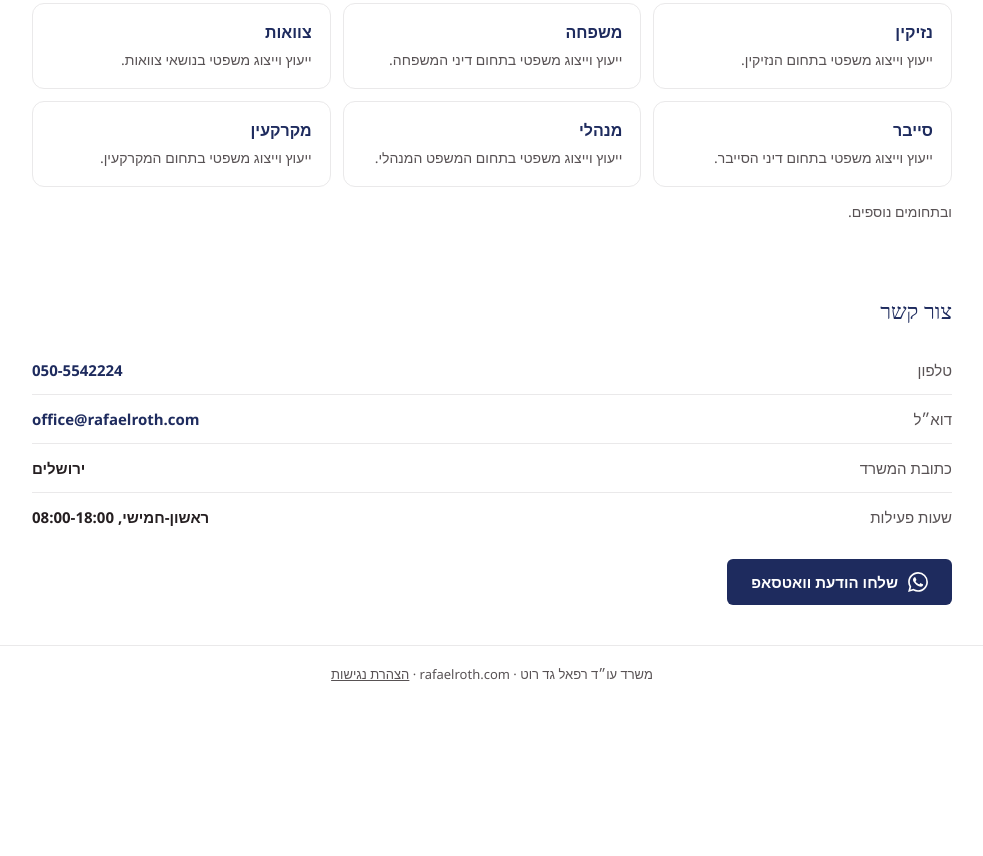
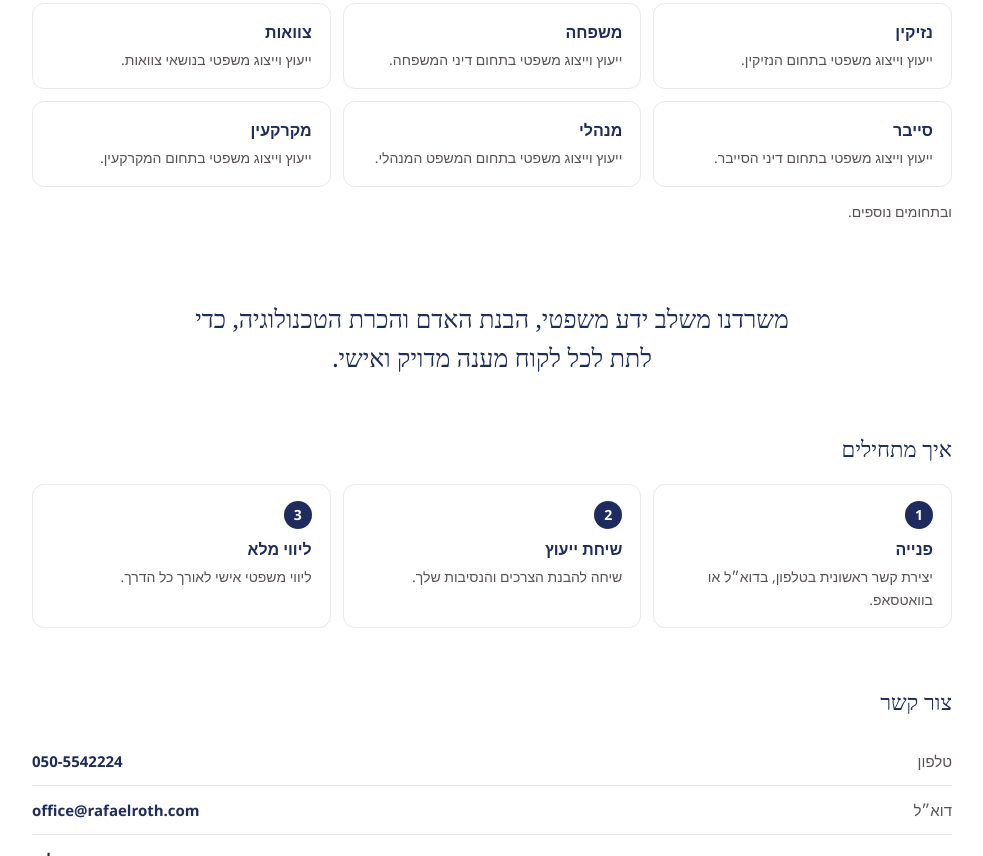
Before and after one commit to instinct-i3w51j/instinct-i3w51j.github.io, a plain HTML site: page index.html in a window 1280 px wide. Shown: the part 610-1466 px from the top of the page, without its empty margins (148-1131 px from the left). Before the commit the page ends 1325 px from the top, so only its background shows below. Drawn offline with Linux system fonts and the light colour scheme.

Commit message:
Add vision statement and how-to-start steps (client-approved copy)

```diff
--- a/index.html
+++ b/index.html
@@ -55,6 +55,15 @@
   .wa-btn svg { width:20px; height:20px; fill:#fff; flex:none; }
   .wa-btn:hover { opacity:.92; }
 
+  .vision { text-align:center; padding:34px 0 26px; }
+  .vision-text { font-family: Georgia, "Times New Roman", serif; color:var(--navy); font-size:21px; line-height:1.55; margin:0 auto; max-width:640px; }
+  .steps-grid { grid-template-columns:1fr; }
+  .step-num { display:inline-flex; align-items:center; justify-content:center; width:28px; height:28px; border-radius:50%; background:var(--navy); color:#fff; font-size:14px; font-weight:600; margin-bottom:8px; }
+  @media (min-width:768px) {
+    .vision-text { font-size:25px; }
+    .steps-grid { grid-template-columns:1fr 1fr 1fr; }
+  }
+
   footer { border-top:1px solid var(--hairline); margin-top:12px; padding:18px 0 30px; color:var(--ink2); font-size:13px; text-align:center; }
 
   @media (min-width:768px) {
@@ -101,6 +110,19 @@
   </section>
 
 
+  <section id="vision" class="vision">
+    <p class="vision-text">משרדנו משלב ידע משפטי, הבנת האדם והכרת הטכנולוגיה, כדי לתת לכל לקוח מענה מדויק ואישי.</p>
+  </section>
+
+  <section id="steps">
+    <h2>איך מתחילים</h2>
+    <div class="grid steps-grid">
+      <div class="card"><div class="step-num">1</div><div class="name">פנייה</div><div class="detail">יצירת קשר ראשונית בטלפון, בדוא״ל או בוואטסאפ.</div></div>
+      <div class="card"><div class="step-num">2</div><div class="name">שיחת ייעוץ</div><div class="detail">שיחה להבנת הצרכים והנסיבות שלך.</div></div>
+      <div class="card"><div class="step-num">3</div><div class="name">ליווי מלא</div><div class="detail">ליווי משפטי אישי לאורך כל הדרך.</div></div>
+    </div>
+  </section>
+
   <section id="contact">
     <h2>צור קשר</h2>
     <div class="contact-list">
```
